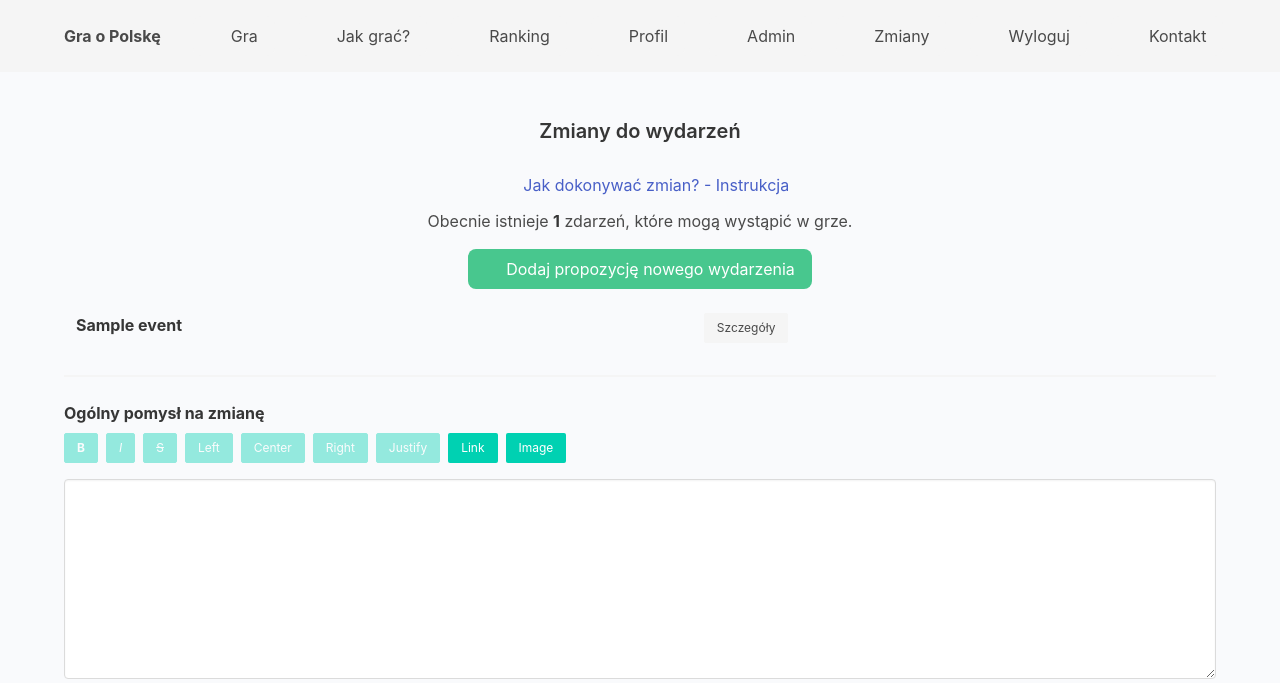
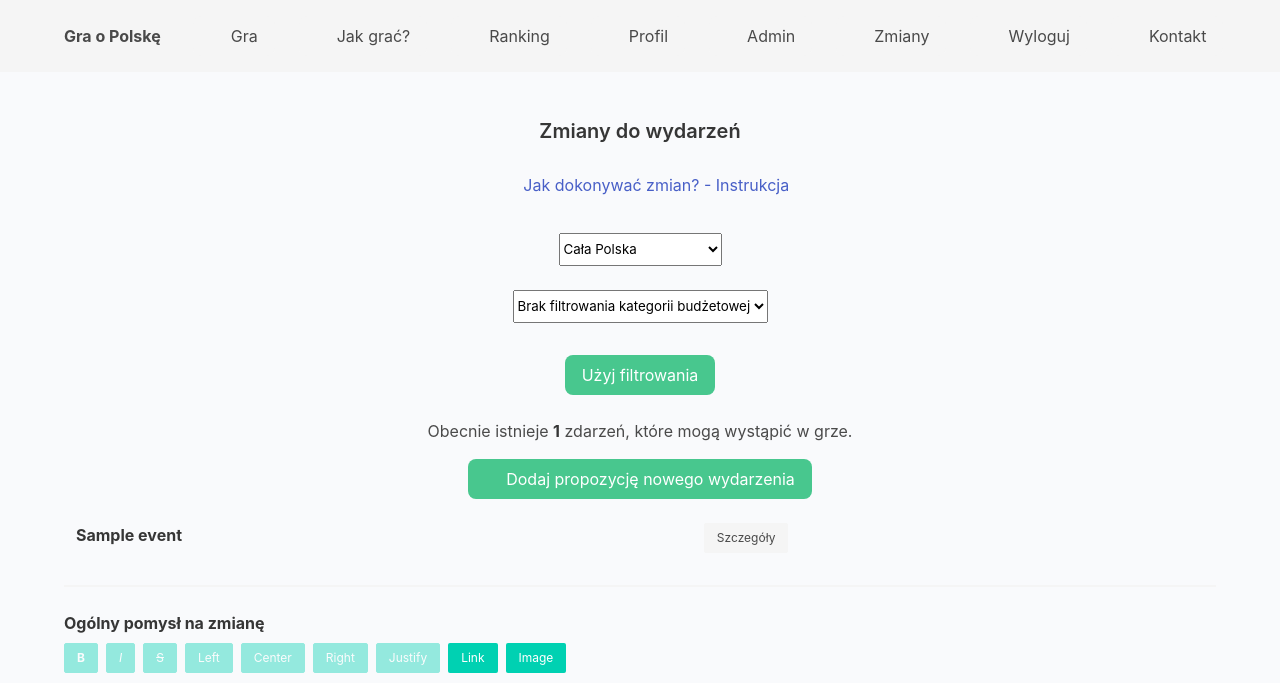
Before and after one commit to jakbyk/game, a Rails app: page /changes in a window 1280 px wide. Shown: the top 683 px of the page. Run offline with Rails 7, Linux system fonts and the light colour scheme; a user stored in the database is signed in; tables that the repository leaves empty hold one stand-in row (values such as "Sample post"); style sheets or scripts are compiled from the project's sources; parts of the project's set-up code (start-up, migrations or seed data) failed here and were passed over; some libraries are stand-ins or nearby versions.

Commit message:
filters in changes

```diff
--- a/app/controllers/changes_controller.rb
+++ b/app/controllers/changes_controller.rb
@@ -1,9 +1,8 @@
 class ChangesController < ApplicationController
   before_action :check_tester_status
+  before_action :set_events, only: :index
 
-  def index
-    @events = Event.all
-  end
+  def index; end
 
   def show
     @event = Event.find(params[:id])
@@ -57,4 +56,20 @@
   def single_change_params
     params.require(:change_proposal).permit(:content)
   end
+
+  def set_events
+    @search_all_events = true
+    @events = Event
+    if params[:region].present?
+      @events = @events.where(region: params[:region])
+      @search_all_events = false
+    end
+    if params[:budget_name].present?
+      @events = @events.where(budget_name: params[:budget_name])
+      @search_all_events = false
+    end
+    if @search_all_events
+      @events = @events.all
+    end
+  end
 end
--- a/app/models/game_budget_change.rb
+++ b/app/models/game_budget_change.rb
@@ -64,6 +64,6 @@
   end
 
   def implement?
-    votes_favor_count > 1 && votes_favor_count >= votes_against_count
+    votes_favor_count >= 1 && votes_favor_count >= votes_against_count
   end
 end
--- a/app/views/changes/index.html.erb
+++ b/app/views/changes/index.html.erb
@@ -5,15 +5,48 @@
         <h2 class="title is-5 has-text-centered">
           Zmiany do wydarzeń
         </h2>
+      </div>
 
+      <div class="column is-12">
         <p class="mb-3 has-text-centered">
           <%= link_to asset_path("Instrukcja-dodawania-wydarzeń-w-Grze-o-Polskę.pdf"), target: "_blank", class: "has-text-link" do %>
             <%= icon_tag("info-circle", options: { class: "mr-1" }) %>
             Jak dokonywać zmian? - Instrukcja
           <% end %>
         </p>
+      </div>
 
-        <p class="mb-3 has-text-centered">Obecnie istnieje <strong><%= @events.count %></strong> zdarzeń, które mogą wystąpić w grze.</p>
+      <div class="column is-12">
+        <%= form_with url: changes_path, method: :get do |f| %>
+          <div class="columns is-multiline">
+            <div class="column is-12 has-text-centered">
+              <%= f.select :region,
+                           [["Cała Polska", nil]] + Play::REGIONS.values,
+                           { selected: params[:region] },
+                           class: "select" %>
+            </div>
+            <div class="column is-12 has-text-centered">
+              <%= f.select :budget_name,
+                           [["Brak filtrowania kategorii budżetowej", nil]] + BudgetCategory.pluck(:name),
+                           { selected: params[:budget_name] },
+                           class: "select" %>
+            </div>
+            <div class="column is-12 has-text-centered">
+              <%= f.submit "Użyj filtrowania", class: "button is-success mt-2" %>
+            </div>
+          </div>
+        <% end %>
+      </div>
+    </div>
+
+    <% if @search_all_events %>
+      <p class="mb-3 has-text-centered">Obecnie istnieje <strong><%= @events.count %></strong> zdarzeń, które mogą
+        wystąpić w grze.</p>
+    <% else %>
+      <p class="mb-3 has-text-centered">Znaleziono <strong><%= @events.count %></strong> zdarzeń, które mogą wystąpić w
+        grze i spełniają kryteria
+        wyszukiwania.</p>
+    <% end %>
 
     <div class="is-flex is-justify-content-center my-4">
       <%= link_to new_change_path, class: "button is-success is-flex is-vcentered" do %>
@@ -36,7 +69,7 @@
       </tbody>
     </table>
 
-        <hr />
+    <hr/>
 
     <%= form_with model: ChangeProposal.new, url: changes_path, method: :post, local: true do |f| %>
       <%= render 'shared/wysiwyg', form: f, title: "Ogólny pomysł na zmianę", field_name: :content, value: "" %>
@@ -48,6 +81,4 @@
       </div>
     <% end %>
   </div>
-    </div>
-  </div>
 </section>
```
Lines whose indentation alone changed are shown as unchanged.
